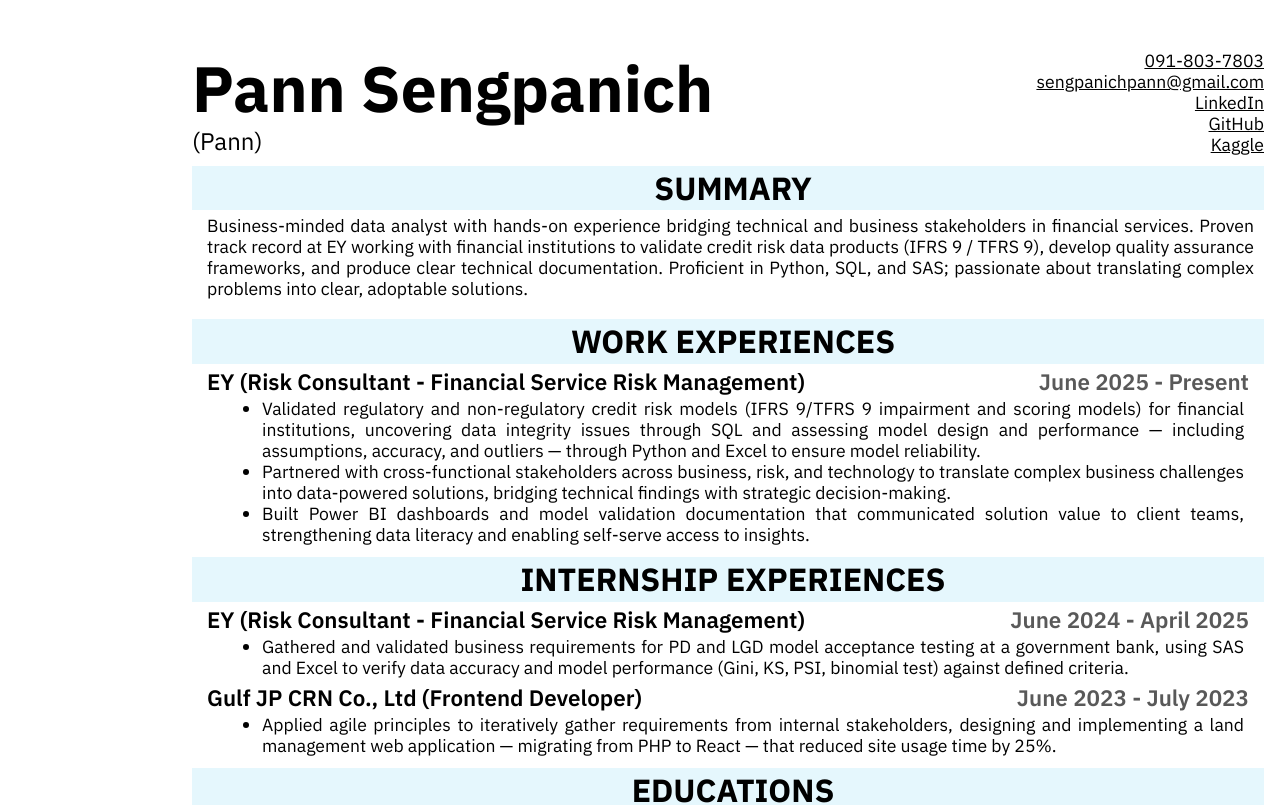
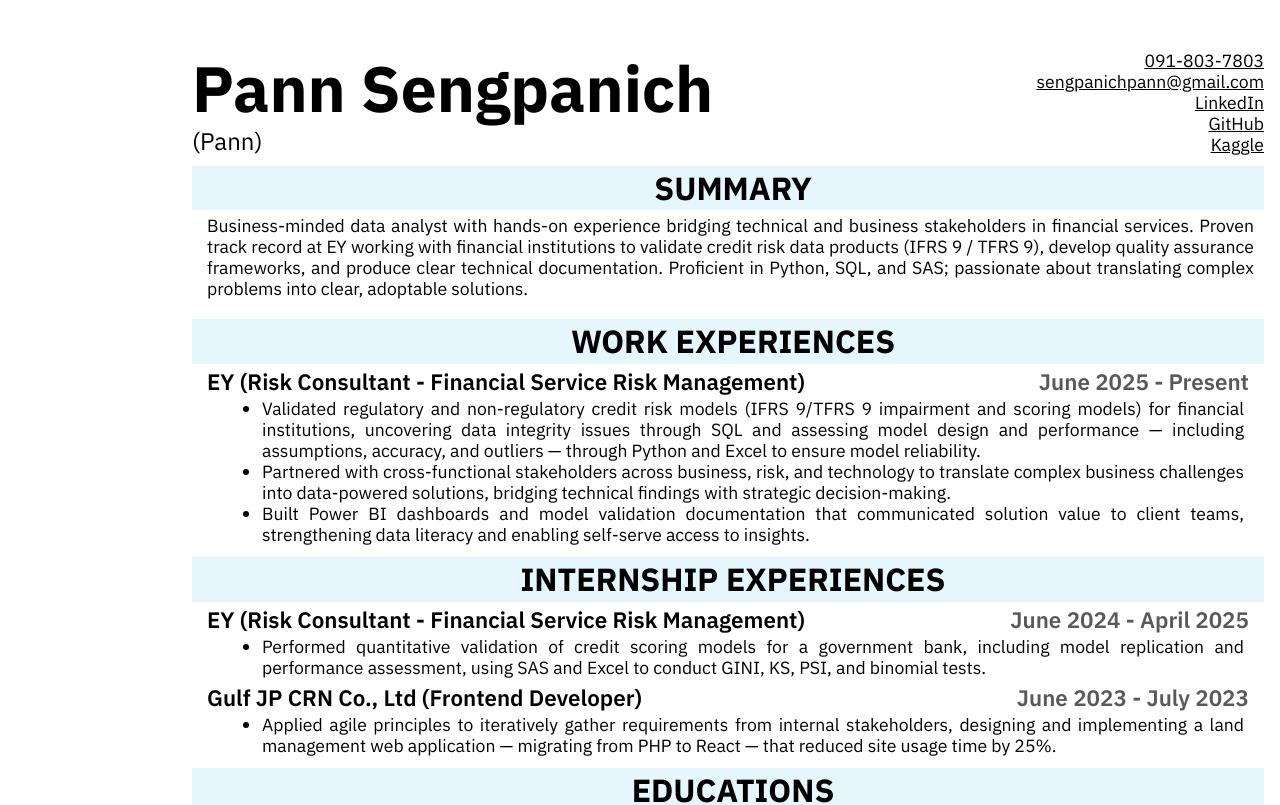
Before and after one commit to PannSengpanich/cv-application, a React (Create React App) app: page / in a window 1280 px wide. Shown: the top 805 px of the page. Built offline with nearby package versions, Linux system fonts and the light colour scheme.

Commit message:
Update data.js

```diff
--- a/src/data.js
+++ b/src/data.js
@@ -64,7 +64,7 @@ export const InternshipData = [
     head: "EY (Risk Consultant - Financial Service Risk Management)",
 
     details: [
-      "Gathered and validated business requirements for PD and LGD model acceptance testing at a government bank, using SAS and Excel to verify data accuracy and model performance (Gini, KS, PSI, binomial test) against defined criteria.",
+      "Performed quantitative validation of credit scoring models for a government bank, including model replication and performance assessment, using SAS and Excel to conduct GINI, KS, PSI, and binomial tests.",
     ],
     date: "June 2024 - April 2025",
   },
```
